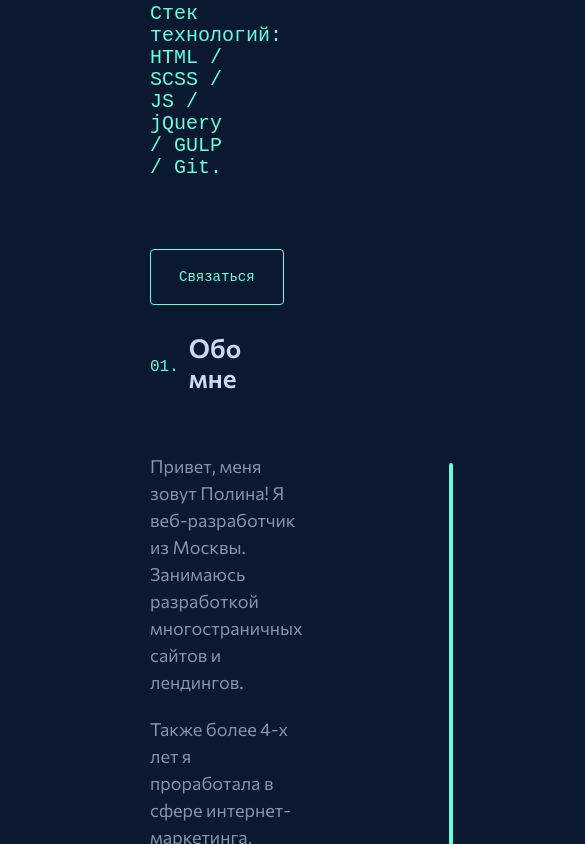
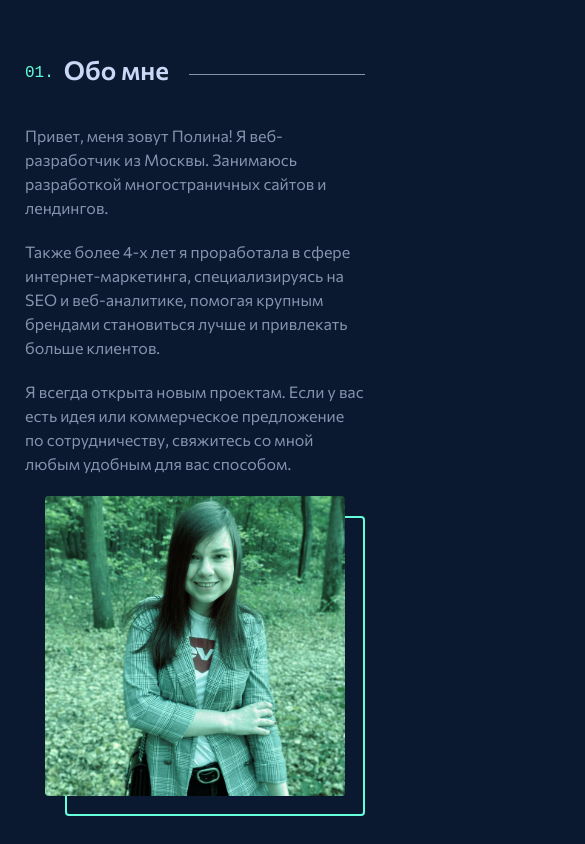
Before and after one commit to Illadea/sinitcynaPolina.github.io, a website: page app/index.html in a window 390 px wide. Shown: the part 780-1624 px from the top of the page, 585 px wide, since content can reach past the window. Drawn offline with nearby package versions, Linux system fonts and the light colour scheme.

Commit message:
1st 2d block mobile

```diff
--- a/app/scss/_global.scss
+++ b/app/scss/_global.scss
@@ -44,6 +44,20 @@ body {
   margin: 0 auto;
 }
 
+@media (max-width: 800px) {
+  .container {
+    padding: 0px 50px;
+  }
+}
+
+@media (max-width: 480px) {
+  .container {
+    padding: 0px 25px;
+  }
+}
+
+
+
 .page-section-title-h2 {
   font-size: clamp(26px,5vw,32px);
   @extend %white;
@@ -74,3 +88,9 @@ body {
     background-color:#8892b0;
   }
 }
+
+@media (max-width: 830px) {
+  .page-section-title-h2 {
+    white-space:nowrap;
+  }
+}
--- a/app/scss/style.scss
+++ b/app/scss/style.scss
@@ -85,7 +85,6 @@
       width: 40px;
       height: 35px;
       display: block;
-      margin-left: 10px;
       &::after {
         content: '';
         bottom: 5px;
@@ -173,7 +172,7 @@
   }
 }
 
-@media (max-width: 800px) {
+@media (max-width: 1210px) {
   .side-elements {
     display: none;
   }
@@ -226,6 +225,21 @@
       }
   }
 }
+
+@media (max-width: 800px){
+  .page-section-hero {
+    margin-top: 20vh;
+    min-height: 70vh;
+    &__subtitle {
+      font-size: 16px;
+    }
+    &__description {
+      font-size: 16px;
+    }
+  }
+}
+
+
 
  // 2d BLOCK STYLES
 .page-section-about {
@@ -286,6 +300,26 @@
 
 .page-section-about__photo_before:hover:before {
   opacity: 1;
+}
+
+@media (max-width: 980px){
+  .page-section-about {
+    &__inner {
+      display: block;
+    }
+    &__photo {
+    height: 300px;
+    width: 300px;
+    margin: 0 auto;
+    }
+  }
+}
+@media (max-width: 560px) {
+  .page-section-about {
+    &__description p {
+      font-size: 16px;
+    }
+  }
 }
 
  // 3d BLOCK STYLES
@@ -529,7 +563,7 @@
   }
 }
 
-@media (max-width: 800px) {
+@media (max-width: 1210px) {
   .footer {
     &__social-links {
       display: block;
```
Also changed, not shown: app/css/style.min.css.
